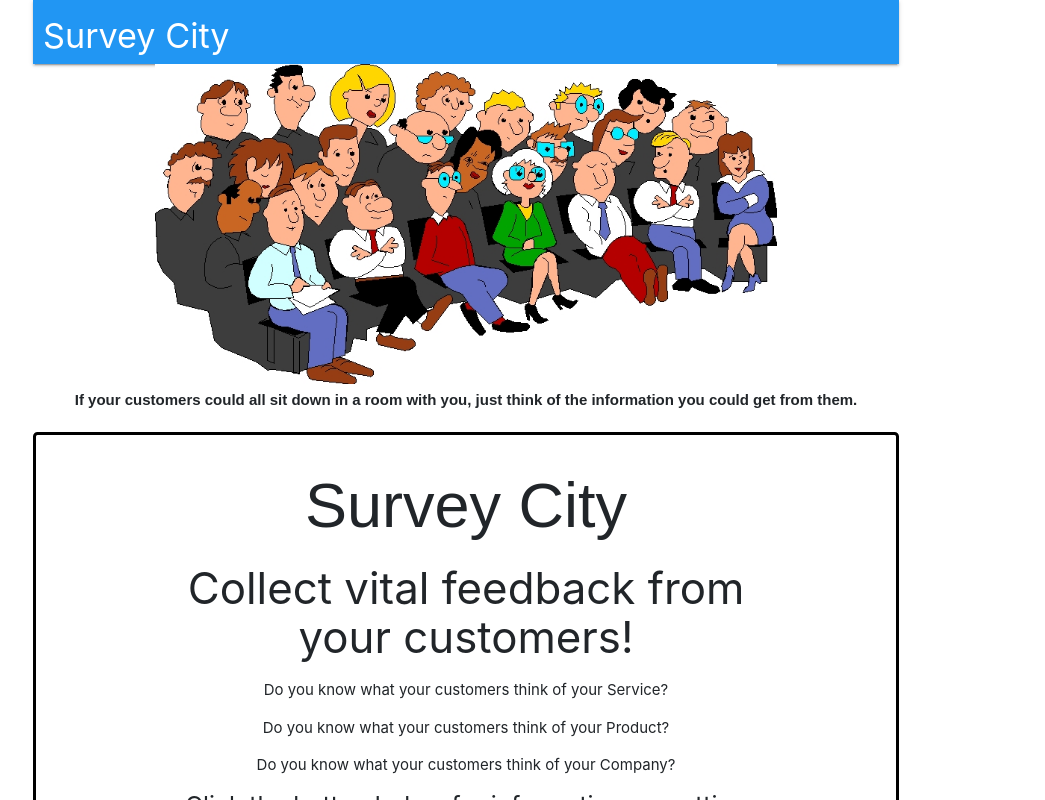
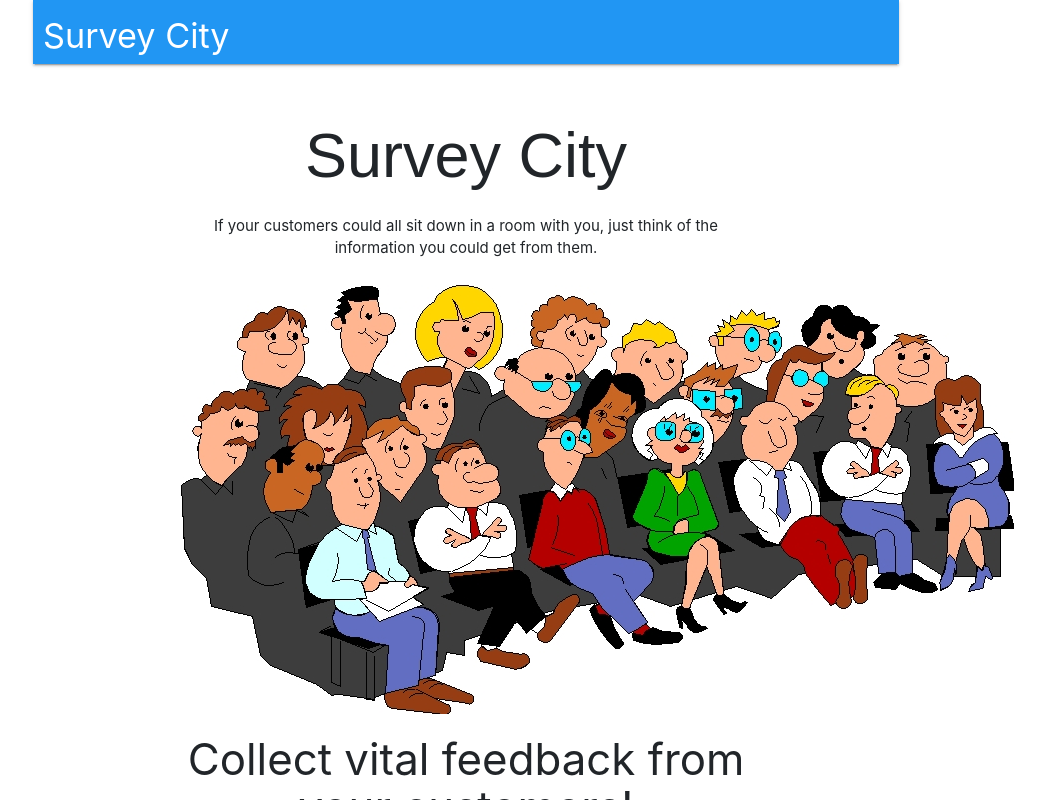
Before and after one commit to wb1098/survey_app, a React (Create React App) app in the folder client/: page / in a window 1280 px wide. Shown: the top 800 px of the page, without its empty margins (174-1219 px from the left). Built offline with nearby package versions, Linux system fonts and the light colour scheme; no server answers.

Commit message:
Update front landing layout

```diff
--- a/client/public/style.css
+++ b/client/public/style.css
@@ -4,17 +4,24 @@ body {
 
 
 #content_Div{
- font-family: fantasy
+ font-family: fantasy;
+    display: flex;
+
 }
 
 #content_Div p{
- margin-top: 5px;
+    margin-top: 5px;
     font-weight: 600;
+}
+
+#content_Div img{
+    margin-top: 10px;
+    display: inline-block;
 }
 
 .hero_landing {
     background-color: white;
-    border: 3px solid black;
+
     padding: 5px;
 }
 
--- a/client/src/components/App.js
+++ b/client/src/components/App.js
@@ -29,6 +29,23 @@ class App extends Component {
                      <Route exact path="/moreInfo" component={moreInfo}/>
                  </div>
                </BrowserRouter>
+
+
+    <ul id="slide-out" class="side-nav">
+    <li><div class="user-view">
+
+      <a href="#!user"><img class="circle" src="images/yuna.jpg"/></a>
+      <a href="#!name"><span class="white-text name">John Doe</span></a>
+      <a href="#!email"><span class="white-text email">jdandturk@gmail.com</span></a>
+    </div></li>
+    <li><a href="#!"><i class="material-icons">cloud</i>First Link With Icon</a></li>
+    <li><a href="#!">Second Link</a></li>
+    <li><div class="divider"></div></li>
+    <li><a class="subheader">Subheader</a></li>
+    <li><a class="waves-effect" href="#!">Third Link With Waves</a></li>
+  </ul>
+  <a href="#" data-activates="slide-out" class="button-collapse"><i class="material-icons">menu</i></a>
+
              </div>
            );
     }
--- a/client/src/components/Header.js
+++ b/client/src/components/Header.js
@@ -14,10 +14,14 @@ class Header extends Component {
                     )
             default:
                 return [
+                    <li key="0"> FAQ </li>,
                     <li key="1"><Payments /></li>,
                     <li key="2" style = {{margin: '0 10px'}}>
                     Credits: {this.props.auth.credits}</li>,
                     <li key="3"><a href="/api/logout">Log Out</a></li>
+
+
+
                        ]
         }
     }
--- a/client/src/components/Landing.js
+++ b/client/src/components/Landing.js
@@ -5,17 +5,17 @@ const Landing = () => {
     return (
     <div  style={{textAlign : 'center' }}>
 
-    <div id="content_Div">
-        <img src="img/group_photo.jpg" alt="group cartoon" height="320px" width= "auto"     />
-
-        <p> If your customers could all sit down in a room with you, just think of the information you could get from them.  </p>
-    </div>
-
       <div className="jumbotron hero_landing" style={{marginTop : '20px'}}>
         <div className="container">
         <h1 style={{fontFamily: "fantasy" }}>
           Survey City
         </h1>
+          <p> If your customers could all sit down in a room with you, just think of the information you could get from them.  </p>
+
+       <div id="content_Div">
+         <img src="img/group_photo.jpg" alt="group cartoon"/>
+       </div>
+
 
         <h3> Collect vital feedback from your customers! </h3>
 
--- a/client/src/components/moreInfo.js
+++ b/client/src/components/moreInfo.js
@@ -10,7 +10,7 @@ const moreInfo = () => {
             <div className="card-content white-text">
               <span className="card-title"><h4>More Information about the Survey City Application</h4></span>
               <p style={{marginBottom:"10px"}}>
-        This application is made with React, Redux, Node, Express and many other open source librairies along with a whole lot of work!
+        This application is made with React, Redux, MongoDB, Mongoose, Node, Express and many other open source librairies along with a whole lot of work!
 
         If your interested in this application or the developer.
         </p>
```
